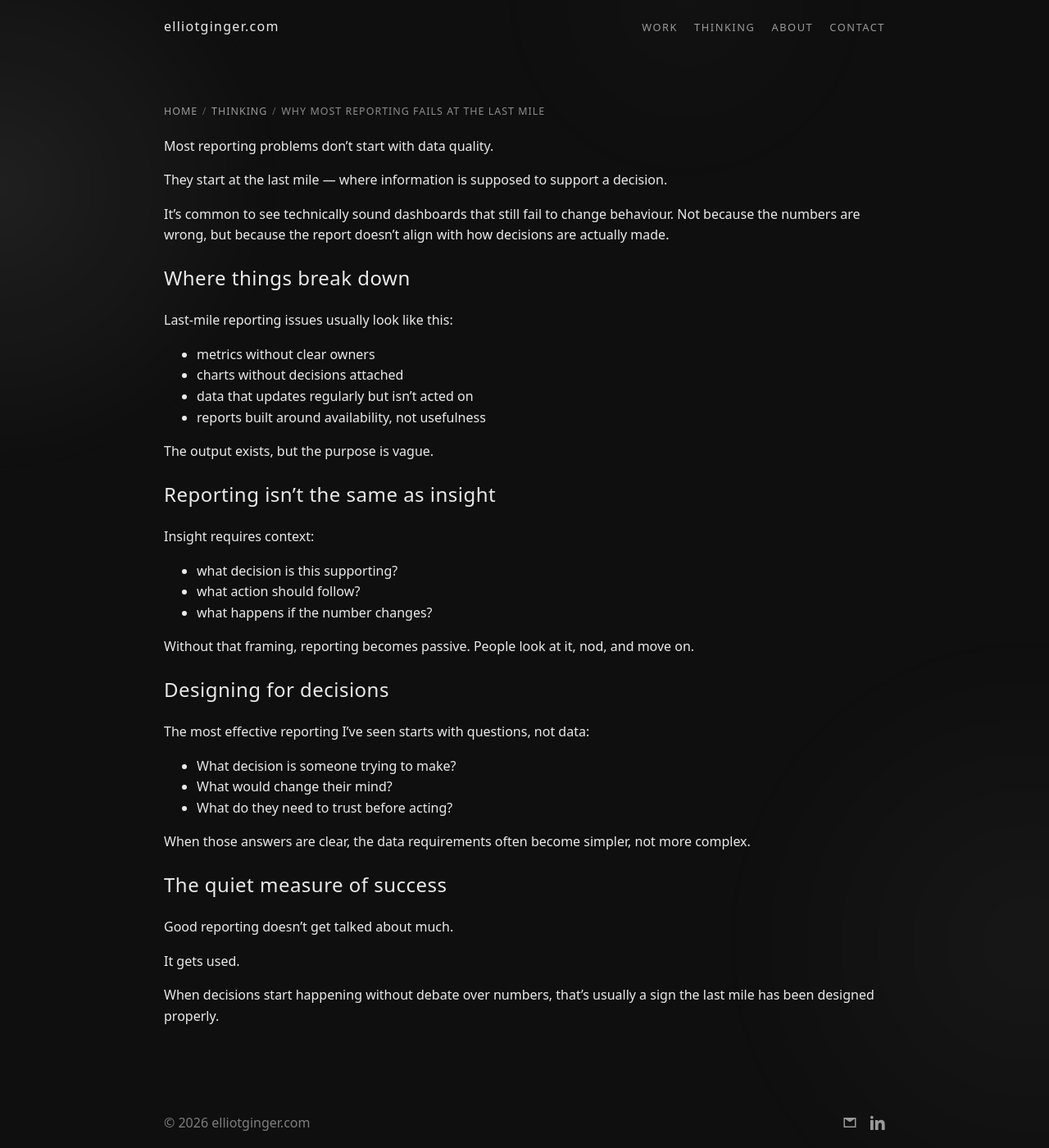
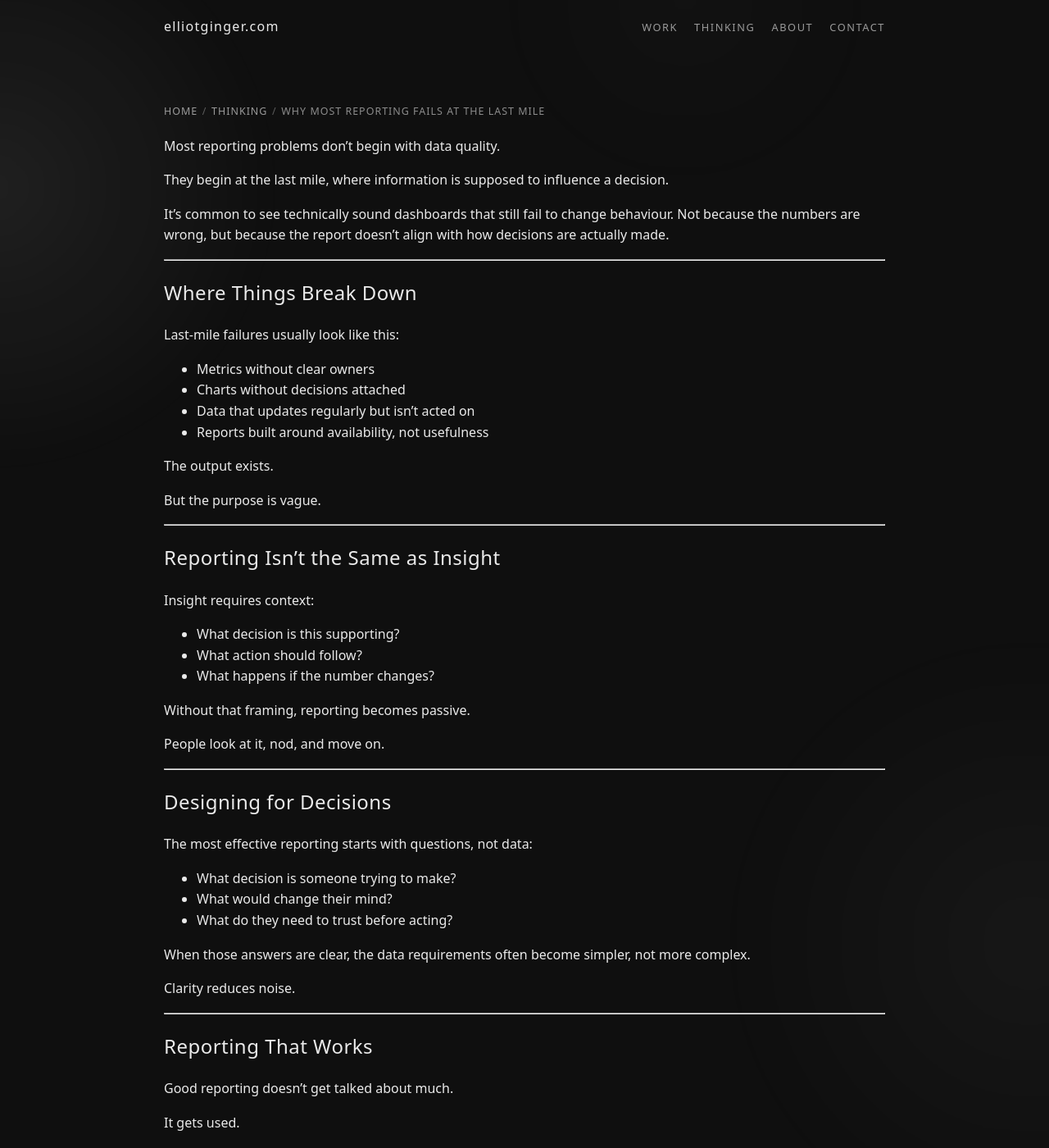
Before and after one commit to ElliotGinge/elliotginger.com, a Jekyll site: the page built from _posts/2026-03-15-reporting-fails-at-the-last-mile.md, in a window 1280 px wide and 1400 px high. Shown: the whole window at 82% size. Built offline with Jekyll 4.4.1, drawn with Linux system fonts in a browser that asks for light colours; some of the changed text lies outside the part shown.

Commit message:
Update 2026-03-15-reporting-fails-at-the-last-mile.md

```diff
--- a/_posts/2026-03-15-reporting-fails-at-the-last-mile.md
+++ b/_posts/2026-03-15-reporting-fails-at-the-last-mile.md
@@ -2,46 +2,68 @@
 layout: default
 title: Why Most Reporting Fails at the Last Mile
 tags: [data, reporting, systems]
+excerpt: "Reporting rarely fails because the data is wrong. It fails when insight doesn’t translate into decisions. The last mile, from dashboard to action, is where most reporting quietly breaks down."
 ---
 
-Most reporting problems don’t start with data quality.
+Most reporting problems don’t begin with data quality.
 
-They start at the last mile — where information is supposed to support a decision.
+They begin at the last mile, where information is supposed to influence a decision.
 
 It’s common to see technically sound dashboards that still fail to change behaviour. Not because the numbers are wrong, but because the report doesn’t align with how decisions are actually made.
 
-## Where things break down
+---
 
-Last-mile reporting issues usually look like this:
-- metrics without clear owners
-- charts without decisions attached
-- data that updates regularly but isn’t acted on
-- reports built around availability, not usefulness
+## Where Things Break Down
 
-The output exists, but the purpose is vague.
+Last-mile failures usually look like this:
 
-## Reporting isn’t the same as insight
+- Metrics without clear owners
+- Charts without decisions attached
+- Data that updates regularly but isn’t acted on
+- Reports built around availability, not usefulness
+
+The output exists.
+
+But the purpose is vague.
+
+---
+
+## Reporting Isn’t the Same as Insight
 
 Insight requires context:
-- what decision is this supporting?
-- what action should follow?
-- what happens if the number changes?
 
-Without that framing, reporting becomes passive. People look at it, nod, and move on.
+- What decision is this supporting?
+- What action should follow?
+- What happens if the number changes?
 
-## Designing for decisions
+Without that framing, reporting becomes passive.
 
-The most effective reporting I’ve seen starts with questions, not data:
+People look at it, nod, and move on.
+
+---
+
+## Designing for Decisions
+
+The most effective reporting starts with questions, not data:
+
 - What decision is someone trying to make?
 - What would change their mind?
 - What do they need to trust before acting?
 
 When those answers are clear, the data requirements often become simpler, not more complex.
 
-## The quiet measure of success
+Clarity reduces noise.
+
+---
+
+## Reporting That Works
 
 Good reporting doesn’t get talked about much.
 
 It gets used.
 
-When decisions start happening without debate over numbers, that’s usually a sign the last mile has been designed properly.
+When decisions happen without debate over the numbers, that’s usually a sign the last mile has been designed deliberately.
+
+Because reporting doesn’t succeed when it looks impressive.
+
+It succeeds when it changes behaviour.
```
